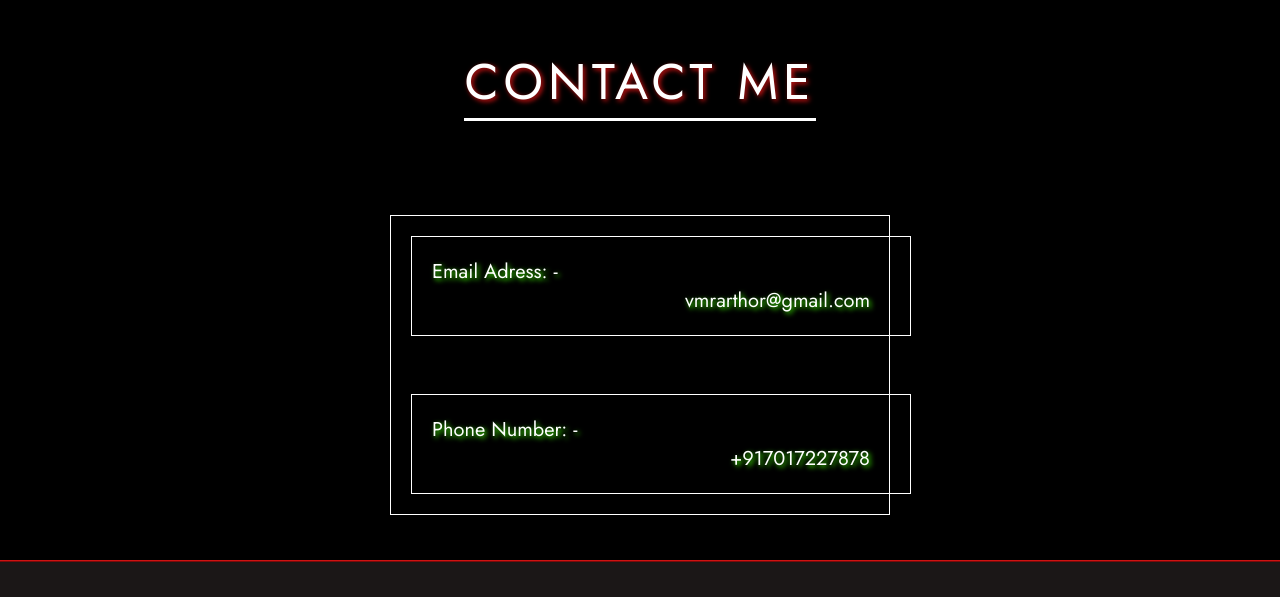
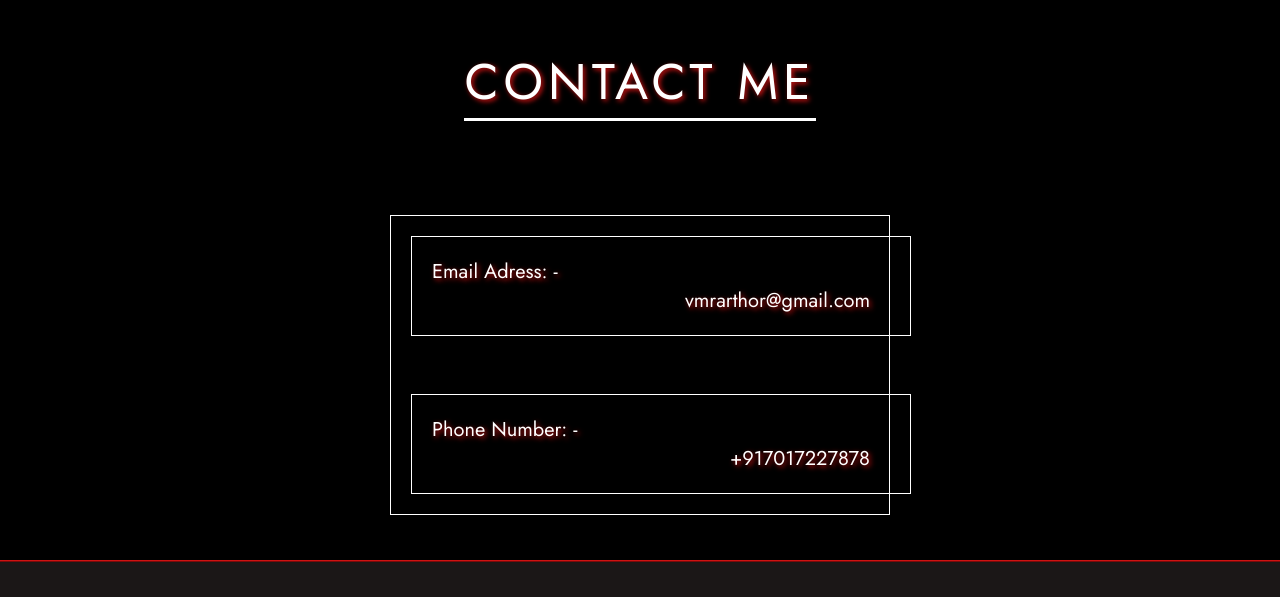
Before and after one commit to MrArthor/Frontend-Projects, a plain HTML site: page Portfolio/index.html in a window 1280 px wide. Shown: the part 2845-3442 px from the top of the page. Drawn offline with Linux system fonts and the light colour scheme.

Commit message:
Update style.css

```diff
--- a/Portfolio/data/style.css
+++ b/Portfolio/data/style.css
@@ -394,7 +394,7 @@ html {
     border: 0.1rem solid #fff;
     padding: 2rem;
     /* font-weight: 400;*/
-    text-shadow: 0.2rem 0.2rem 0.5rem #41FF00;
+    text-shadow: 0.2rem 0.2rem 0.5rem #ce1212;
     font-size: 2rem;
 }
 
```
